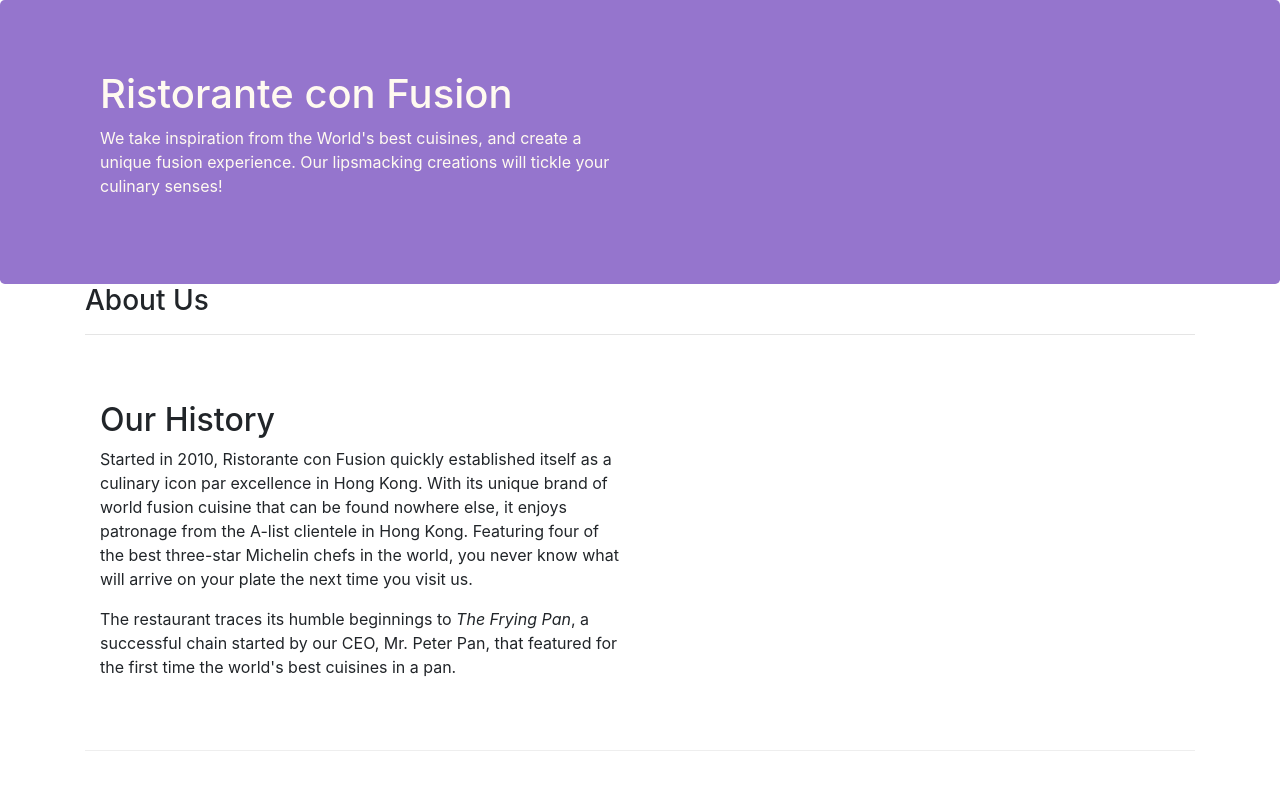
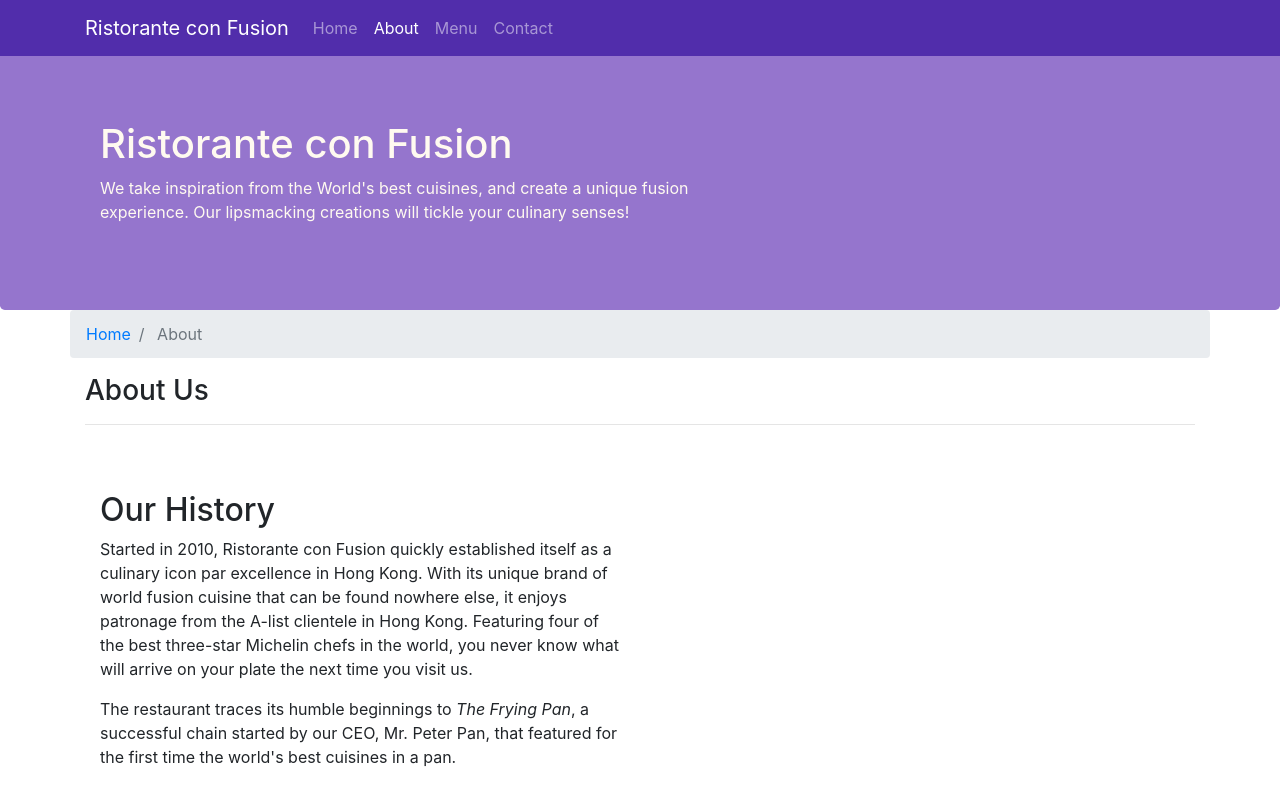
Before and after one commit to Rishab310/conFusion, a website: page aboutus.html in a window 1280 px wide. Shown: the top 798 px of the page. Drawn offline with nearby package versions, Linux system fonts and the light colour scheme.

Commit message:
Navbar and Breadcrumbs

```diff
--- a/aboutus.html
+++ b/aboutus.html
@@ -15,11 +15,26 @@
 </head>
 
 <body>
-
+    <nav class="navbar navbar-dark navbar-expand-sm fixed-top">
+        <div class="container">
+            <button class="navbar-toggler" type="button" data-toggle="collapse" data-target="#Navbar">
+                <span class="navbar-toggler-icon"></span>
+            </button>
+            <a href="./index.html" class="navbar-brand">Ristorante con Fusion</a>
+            <div class="collapse navbar-collapse" id="Navbar">
+                <ul class="navbar-nav mr-auto">
+                    <li class="nav-item"><a href="./index.html" class="nav-link">Home</a></li>
+                    <li class="nav-item active"><a href="#" class="nav-link">About</a></li>
+                    <li class="nav-item"><a href="#" class="nav-link">Menu</a></li>
+                    <li class="nav-item"><a href="#" class="nav-link">Contact</a></li>
+                </ul>
+            </div>
+        </div>
+    </nav>
     <header class="jumbotron">
         <div class="container">
             <div class="row row-header">
-                <div class="col-12 col-sm-6">
+                <div class="col-12 col-sm-7">
                     <h1>Ristorante con Fusion</h1>
                     <p>We take inspiration from the World's best cuisines, and create a unique fusion experience. Our lipsmacking creations will tickle your culinary senses!</p>
                 </div>
@@ -31,6 +46,10 @@
 
     <div class="container">
         <div class="row">
+            <ol class="col-12 breadcrumb">
+                <li class="breadcrumb-item"><a href="./index.html">Home</a></li>
+                <li class="breadcrumb-item active"><a class="active"> About</a><li>
+            </ol>
             <div class="col-12">
                <h3>About Us</h3>
                <hr>
--- a/css/styles.css
+++ b/css/styles.css
@@ -28,3 +28,12 @@
     margin: 0px ;
     color: #0f0f0f;
 }
+
+body {
+    padding: 50px 0 0 0;
+    z-index: 0;
+}
+
+.navbar-dark {
+    background-color: #512DAB;
+}
```
Also changed, not shown: index.html (+16 -1 lines).
